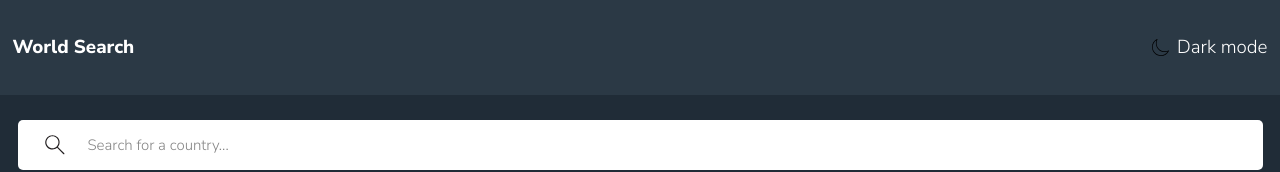
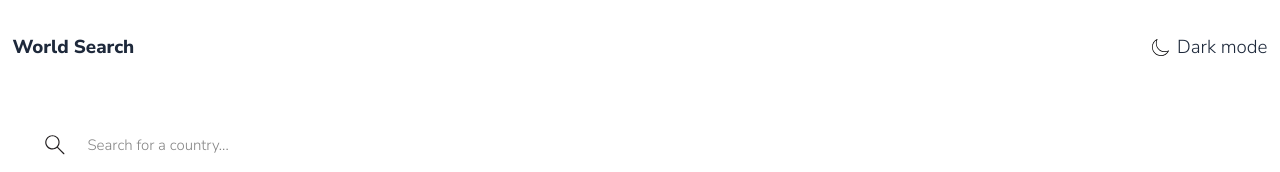
Before and after one commit to Vivianie-P/Countries, a React (Vite) app: page / in a window 1280 px wide. Shown: the top 172 px of the page. Built offline with nearby package versions, Linux system fonts and the light colour scheme.

Commit message:
Completed the theme toggler functionality

```diff
--- a/index.html
+++ b/index.html
@@ -12,7 +12,7 @@
 		<meta name="viewport" content="width=device-width, initial-scale=1.0" />
 		<title>Countries Search App</title>
 	</head>
-	<body>
+	<body className="dark">
 		<div id="root"></div>
 		<script type="module" src="/src/main.tsx"></script>
 	</body>
--- a/src/App.tsx
+++ b/src/App.tsx
@@ -2,19 +2,48 @@ import Navbar from "./components/Navbar";
 import SearchBar from "./components/Search";
 import FilterBar from "./components/FilterBar";
 import CountriesList from "./components/CountriesList";
-import { useState } from "react";
+import { useState, useLayoutEffect } from "react";
 import { QueryClientProvider, QueryClient } from "@tanstack/react-query";
 
 const queryClient = new QueryClient();
 
+// const theme = window?.localStorage?.getItem("theme")
+// 	? window.localStorage.getItem("theme")
+// 	: "light";
+
+// const toggleTheme = () => {
+// 	if (theme === "light" || !theme) {
+// 		setThemeChange("dark");
+// 		window.localStorage.setItem("theme", "dark");
+// 	} else {
+// 		setThemeChange("light");
+// 		window.localStorage.setItem("theme", "light");
+// 	}
+// };
+
 function App() {
+	const [theme, setTheme] = useState(localStorage.getItem("theme") || "light");
 	const [region, setRegion] = useState<string>("All");
 	const [userInput, setUserInput] = useState<string>("");
 
+	const themeSwitch = () => {
+		setTheme(theme === "dark" ? "light" : "dark");
+	};
+
+	useLayoutEffect(() => {
+		if (theme === "dark") {
+			document.documentElement.classList.add("dark");
+			localStorage.theme = "dark";
+		} else {
+			document.documentElement.classList.remove("dark");
+			localStorage.theme = "light";
+		}
+	}, [theme]);
+
 	return (
 		<QueryClientProvider client={queryClient}>
-			<div className=" w-full bg-very-dark-blue font-NunitoSans ">
-				<Navbar />
+			<div className=" w-full dark:bg-very-dark-blue font-NunitoSans bg-white ">
+				<Navbar themeSwitch={themeSwitch} />
 				<div className="px-7 py-10">
 					<SearchBar setUserInput={setUserInput} />
 					<FilterBar regionSetter={setRegion} />
--- /dev/null
+++ b/src/Themes.tsx
@@ -0,0 +1,40 @@
+const sunIcon = document.querySelector(".sun");
+const moonIcon = document.querySelector(".moon");
+
+const userTheme = localStorage.getItem("theme");
+
+const iconToggle = () => {
+	moonIcon?.classList.toggle("display-none");
+	sunIcon?.classList.toggle("display-none");
+};
+
+const themeCheck = () => {
+	if (userTheme === "dark" || !userTheme) {
+		document.documentElement.classList.add("dark");
+		moonIcon?.classList.add("display-none");
+		return;
+	}
+	sunIcon?.classList.add("display-none");
+};
+
+const themeSwitch = () => {
+	if (document.documentElement.classList.contains("dark")) {
+		document.documentElement.classList.remove("dark");
+		localStorage.setItem("theme", "light");
+		iconToggle();
+		return;
+	}
+	document.documentElement.classList.add("dark");
+	localStorage.setItem("theme", "dark");
+	iconToggle();
+};
+
+sunIcon?.addEventListener("click", () => {
+	themeSwitch();
+});
+
+moonIcon?.addEventListener("click", () => {
+	themeSwitch();
+});
+
+themeCheck();
--- a/src/components/Navbar.tsx
+++ b/src/components/Navbar.tsx
@@ -1,11 +1,17 @@
 import CrescentMoon from "../assets/images/crescent-moon.svg";
 
-function Navbar() {
+interface NavbarInterface {
+	themeSwitch: () => void;
+}
+
+function Navbar({ themeSwitch }: NavbarInterface) {
 	return (
-		<div className="flex h-[95px] w-full items-center justify-between bg-dark-blue px-5 text-3xl text-white">
+		<div className="flex h-[95px] w-full items-center justify-between dark:bg-dark-blue  bg-white px-5 text-3xl dark:text-white text-slate-800">
 			<h1 className="font-NunitoSans font-bold">World Search</h1>
 			<div className="flex items-center justify-between gap-3">
-				<img className="h-7 w-7" src={CrescentMoon} alt="theme-toggler" />
+				<button onClick={themeSwitch}>
+					<img className="h-7 w-7" src={CrescentMoon} alt="theme-toggler" />
+				</button>
 				<h1 className="text-3xl">Dark mode</h1>
 			</div>
 		</div>
--- a/src/index.css
+++ b/src/index.css
@@ -15,3 +15,7 @@ body {
 	padding: 0px;
 	overflow-x: hidden;
 }
+
+.display-none {
+	@apply hidden;
+}
--- a/tailwind.config.js
+++ b/tailwind.config.js
@@ -1,6 +1,7 @@
 /** @type {import('tailwindcss').Config} */
 export default {
 	content: ["./index.html", "./src/**/*.{js,ts,jsx,tsx}"],
+	darkMode: "class",
 	theme: {
 		fontFamily: {
 			NunitoSans: ["Nunito Sans", "sans-serif"],
```
